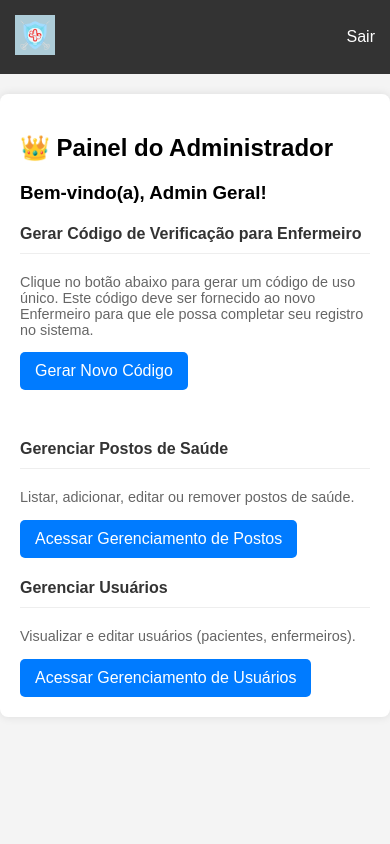
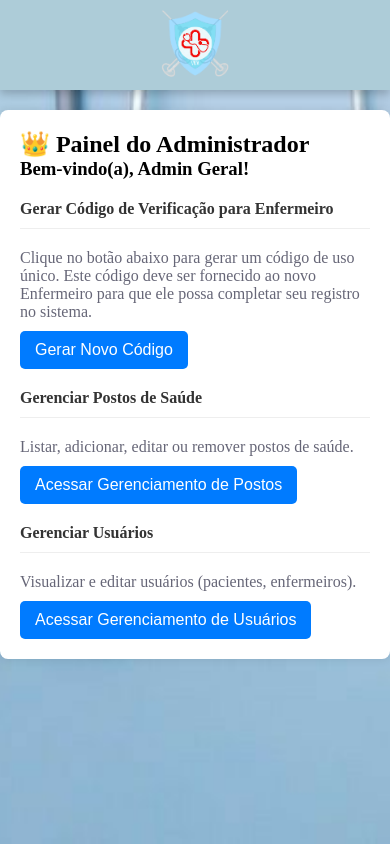
Before and after one commit to danielcosta-BR/CodeVIVA, a PHP site: the page made by Usuários/administrador.php in a window 390 px wide. Run offline with PHP 8.4, Linux system fonts and the light colour scheme; a user stored in the database is signed in.

Commit message:
Interface do Administrador 2.1

```diff
--- /dev/null
+++ b/Usuários/administrador.css
@@ -0,0 +1,64 @@
+
+/* Estilo do container principal do formulário (o 'card') */
+.form-container {
+    background-color: rgba(255, 255, 255, 0.95);
+    padding: 30px; /* Reduzido de 40px para 30px */
+    border-radius: 10px;
+    box-shadow: 0 4px 8px rgba(0, 0, 0, 0.2);
+    width: 100%;
+    max-width: 1200px; /* REDUZIDO de 400px para 350px (Desktop) */
+    max-height: 1000px; /* REDUZIDO de 400px para 350px (Desktop) */
+    margin: 20px auto;
+}
+
+.form-container h2 {
+    color: #333;
+    margin-bottom: 25px; /* Reduzido o espaço abaixo do título */
+    font-family: sans-serif;
+    border-bottom: 2px solid rgb(173, 204, 216);
+    padding-bottom: 8px;
+    text-align: center;
+}
+
+.form-container h3{
+    text-align: center;
+}
+.form-container p{
+    text-align: justify;
+    margin-bottom: 20px;
+    margin-top: 5px;
+}
+
+main {
+    padding: 20px;
+    max-width: 900px;
+    margin: 20px auto;
+    background-color: #fff;
+    border-radius: 8px;
+    box-shadow: 0 0 10px rgba(0,0,0,0.1);
+}
+.form-section {
+    margin-top: 20px;
+
+}
+.form-section h4 {
+    color: #333; border-bottom: 1px solid #eee;
+    padding-bottom: 10px;
+    margin-bottom: 20px;
+}
+.form-section p {
+    color: #667;
+    margin-bottom: 10px;
+}
+.form-section button {
+    background-color: #007bff;
+    color: white;
+    padding: 10px 15px;
+    border: none;
+    border-radius: 5px;
+    cursor: pointer;
+    font-size: 1em;
+}
+.form-section button:hover {
+    background-color: #0056b3;
+}
--- a/Usuários/administrador.php
+++ b/Usuários/administrador.php
@@ -43,7 +43,9 @@ if (isset($_GET['status'])) {
 <head>
     <meta charset='utf-8'>
     <title>VIVA+ | Painel do Administrador</title>
-    <style> /* Estilos básicos para o exemplo */
+    <link rel='stylesheet' type='text/css' media='screen' href='administrador.css'>
+    <link rel='stylesheet' type='text/css' media='screen' href='../styleadm.css'>
+    <!-- <style>
         body { font-family: Arial, sans-serif; margin: 0; padding: 0; background-color: #f4f4f4; }
         .cabeca { background-color: #333; color: white; padding: 15px; display: flex; justify-content: space-between; align-items: center; }
         .cabeca .logo { height: 40px; }
@@ -54,7 +56,7 @@ if (isset($_GET['status'])) {
         .form-section p { font-size: 0.9em; color: #666; }
         .form-section button { background-color: #007bff; color: white; padding: 10px 15px; border: none; border-radius: 5px; cursor: pointer; font-size: 1em; }
         .form-section button:hover { background-color: #0056b3; }
-    </style>
+    </style> -->
 </head>
 <body>
     <header>
@@ -83,13 +85,13 @@ if (isset($_GET['status'])) {
             </form>
         </div>
 
-        <div class="form-section" style="margin-top: 50px;">
+        <div class="form-section">
             <h4>Gerenciar Postos de Saúde</h4>
             <p>Listar, adicionar, editar ou remover postos de saúde.</p>
             <button onclick="alert('Funcionalidade ainda não implementada!')">Acessar Gerenciamento de Postos</button>
         </div>
 
-        <div class="form-section" style="margin-top: 20px;">
+        <div class="form-section">
             <h4>Gerenciar Usuários</h4>
             <p>Visualizar e editar usuários (pacientes, enfermeiros).</p>
             <button onclick="alert('Funcionalidade ainda não implementada!')">Acessar Gerenciamento de Usuários</button>
--- a/password.txt
+++ b/password.txt
@@ -6,3 +6,6 @@ vivaplus.3inf@gmail.com
 @dM!n_C0mmaND
 
 Hash: $2y$10$FkCWB.omXJvvJUzunnAso.C378QJ7Etno5fSti1s4e/1IrFtMam7q
+
+Senha do phpmyadmin para os usuários:
+@dM!n_U$3r2025
--- /dev/null
+++ b/styleadm.css
@@ -0,0 +1,226 @@
+*{
+    padding: 0px;
+    margin: 0px;
+    box-sizing: border-box; /* 👈 Adicione esta linha no seu reset global! */
+}
+
+a{
+    display: block; /* Faz o link ocupar toda a largura da div */
+    /* width: 100%; */
+    height: 100%;   /* Garante a altura total, se a div tiver altura definida */
+    text-decoration: none;
+    color: black;
+}
+
+a:visited{
+    color: black;
+}
+
+html{
+    background-color: aliceblue;
+}
+
+body{
+    width: 100%;
+    min-height: 100vh;
+    margin: 0;
+    padding: 0;
+    overflow-x: hidden; /* 👈 Esta linha corrige o scroll horizontal! */
+}
+
+
+header{
+    width: 100vw;
+    height: 90px ;
+}
+
+section{
+    width: 100vw;
+    height: 80vh;
+    display: flex;
+    align-content: center;
+    align-items: center;
+    justify-items: center;
+    justify-content: center;
+    flex-direction: column;
+}
+
+h1{
+    text-decoration: none;
+    color:rgb(213, 219, 221);
+    font-family: sans-serif;
+    background-color: rgba(0, 0, 0, 0.150);
+    padding: 30px;
+    border-radius: 10px;
+    margin: auto 10px;
+    text-align: center;
+}
+
+
+
+.cabeca{
+    box-shadow: 0 4px 8px rgba(0, 0, 0, 0.2);
+    display: flex;
+    background-color: rgb(173, 204, 216);
+    height: 90px;
+    justify-content:space-between;
+    align-items: center;
+    flex-direction: row;
+    position: fixed;
+    width: 100vw;
+}
+
+.buttons{
+    margin-right: 4vw;
+    align-items: center;
+    display: flex;
+    flex-direction: row;
+    background-color: rgba(0, 0, 0, 0.150);
+    border-radius: 5px;
+    flex-wrap: nowrap;
+    padding: 7px 14px;
+
+}
+
+.btn1{
+    /* background-color:  rgba(173, 204, 216, 0) ; */
+    /* background-color: rgba(0, 0, 0, 0.150); */
+    height: 20px;
+    text-align: center;
+    width: 80px;
+    /* height: 5vh; */
+    border-radius: 5px;
+    cursor: pointer;
+    text-align: center;
+    /* padding: 5px; */
+    transition: 100ms;
+}
+.btn1:hover{
+    transform: scale(1.1,1.0);
+}
+.btn1:active{
+    color: white;
+}
+.btn2{
+    /* background-color:  rgba(173, 204, 216, 0) ; */
+    /* background-color: rgba(0, 0, 0, 0.150); */
+    height: 20px;
+    text-align: center;
+    width: 80px;
+    border-radius: 5px;
+    cursor: pointer;
+    text-align: center;
+    /* padding: 5px; */
+    transition: 100ms;
+}
+.btn2:hover{
+    transform: scale(1.1,1.0);
+}
+.btn2:active{
+    color: white;
+}
+
+.linhaV{
+    display: inline;
+    border-left: 1px solid black;
+    height: 20px;
+    margin: auto 6px;
+}
+
+.logo{
+    width: 90px;
+    background-color: transparent;
+}
+
+.buttonsDownR{
+        display: none;
+    }
+
+
+@media (max-width: 500px){
+
+    .title{
+        text-align: center;
+    }
+
+    html{
+        background-image: url(Img/postobg4.jpg);
+        background-repeat: no-repeat;
+        background-position: -80px;
+        background-size: cover; /* Garante que a imagem cubra toda a área */
+        background-attachment: fixed; /* FIXA o fundo na viewport, resolvendo o problema de tela branca ao rolar */
+    }
+
+
+    h1{
+        text-decoration: none;
+        /* color:rgb(0,0,0); */
+        color: white;
+        font-size: 20px;
+        margin: auto 10px;
+    }
+
+    section{
+        display: flex;
+        justify-content: center;
+        align-content: center;
+        align-items: center;
+        justify-items: center;
+        flex-direction: column;
+        margin-top: 0px;
+        overflow: hidden;
+        width: 100vw;
+    }
+
+    .cabeca{
+        display: flex;
+        background-color: rgb(173, 204, 216);
+        height: 90px;
+        justify-content:center;
+        align-items: center;
+        flex-direction: row;
+        position: fixed;
+        box-shadow: 0 4px 8px rgba(0, 0, 0, 0.2);
+        width: 100vw;
+    }
+
+    .buttonsR{
+        display: none;
+    }
+
+    .buttonsDownR{
+        align-items: center;
+        display: flex;
+        flex-direction: row;
+        background-color: rgba(0, 0, 0, 0.150);
+        border-radius: 5px;
+        flex-wrap: nowrap;
+        /* padding: 7px 14px; */
+        position: static;
+        padding: 5px;
+        margin-bottom: 100px;
+    }
+
+    .btn1{
+        width: 80px;
+    }
+    .btn2{
+        width: 80px;
+    }
+    .content-down-mobile1{
+        display: flex;
+        justify-content: end;
+        align-content: end;
+        justify-items: center;
+        align-items: end;
+        height: 50vh;
+    }
+    .content-down-mobile2{
+        display: flex;
+        justify-content: end;
+        align-content: end;
+        justify-items: end;
+        align-items: end;
+        height: 50vh;
+    }
+}
```
